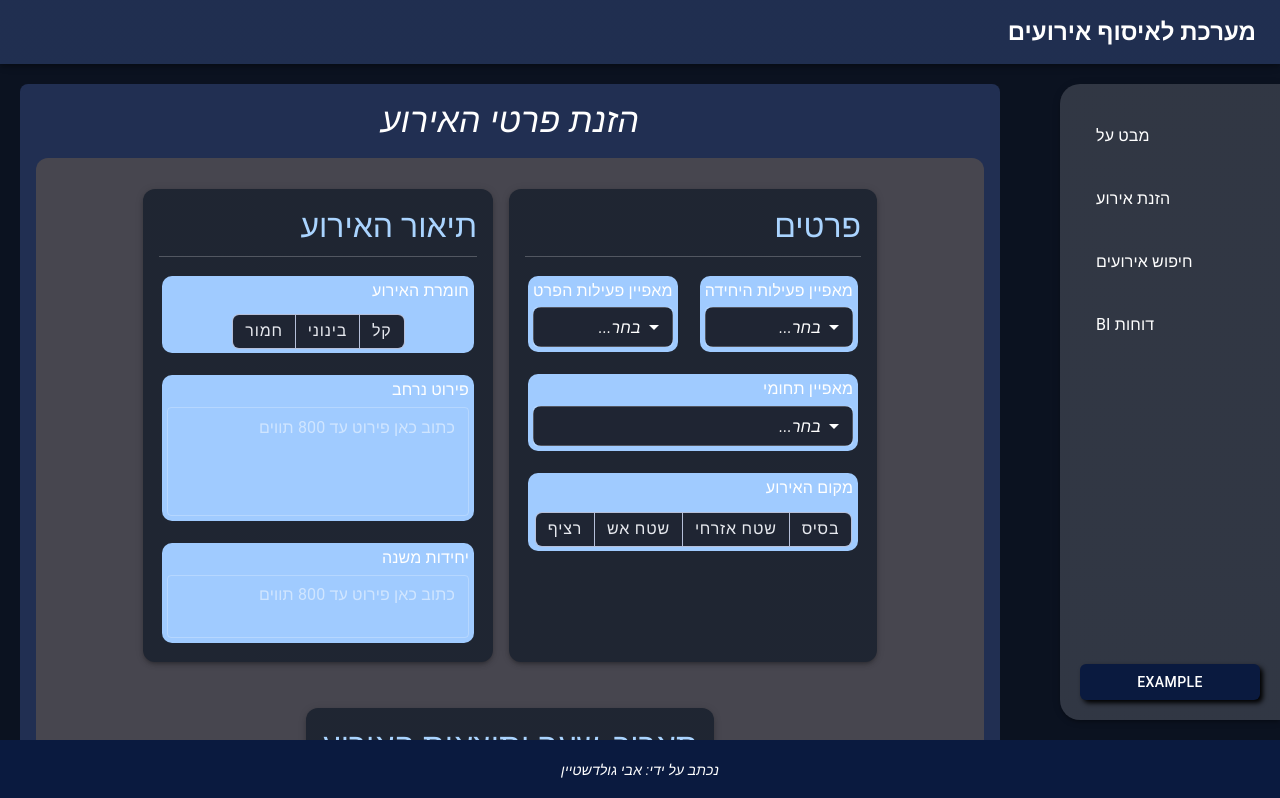
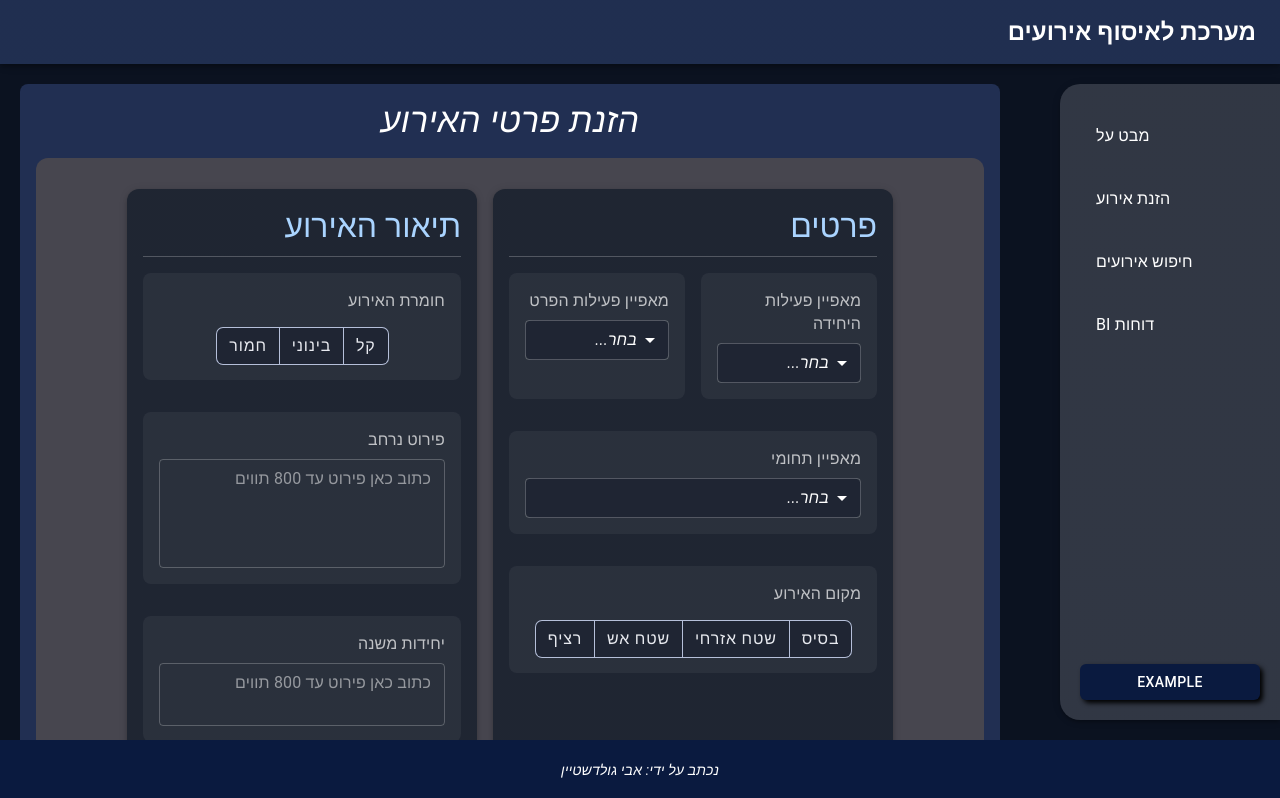
Before and after one commit to AviGoldshtein/safety-avi-goldshtein, a React (Vite) app: page / in a window 1280 px wide. Shown: the top 798 px of the page. Built offline with nearby package versions, Linux system fonts and the light colour scheme; some icons are missing.

Commit message:
Refactor FormField component to use MUI FormControl for improved structure and styling; replace custom error handling with MUI FormHelperText

```diff
--- a/src/components/FormField/FormField.tsx
+++ b/src/components/FormField/FormField.tsx
@@ -1,18 +1,35 @@
-import styles from './FormField.module.css'
-
+import { FormControl, FormLabel, FormHelperText, useTheme } from "@mui/material";
 
 interface FormFieldProps {
-    label: string;
-    error: string | undefined;
-    children: React.ReactNode
+  label: string;
+  error?: string;
+  children: React.ReactNode;
 }
 
 export default function FormField({ label, error, children }: FormFieldProps) {
+  const theme = useTheme();
+
   return (
-    <div className={styles.lableWraper}>
-      {label && <label>{label}</label>}
+    <FormControl
+      fullWidth
+      error={Boolean(error)}
+      sx={{
+        p: 2,
+        mb: 2,
+        borderRadius: 2,
+        backgroundColor:
+          theme.palette.mode === "light"
+            ? "rgba(0,0,0,0.04)"
+            : "rgba(255,255,255,0.05)",
+      }}
+    >
+      <FormLabel sx={{ mb: 1 }}>{label}</FormLabel>
+
       {children}
-      {error && <p className={styles.error}>{error}</p>}
-    </div>
+
+      {error && (
+        <FormHelperText sx={{ mt: 1 }}>{error}</FormHelperText>
+      )}
+    </FormControl>
   );
 }
```
